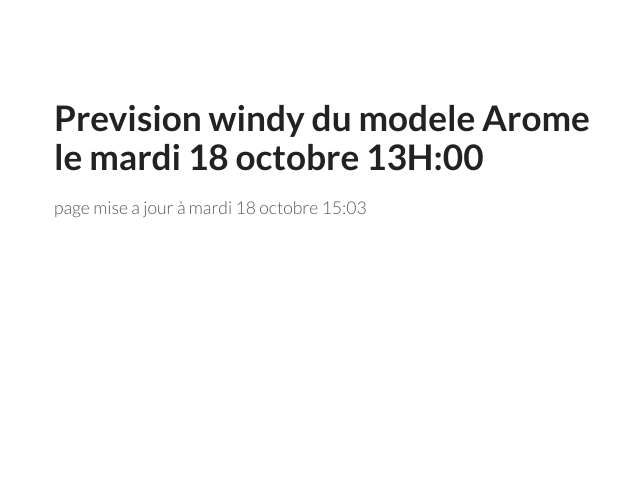
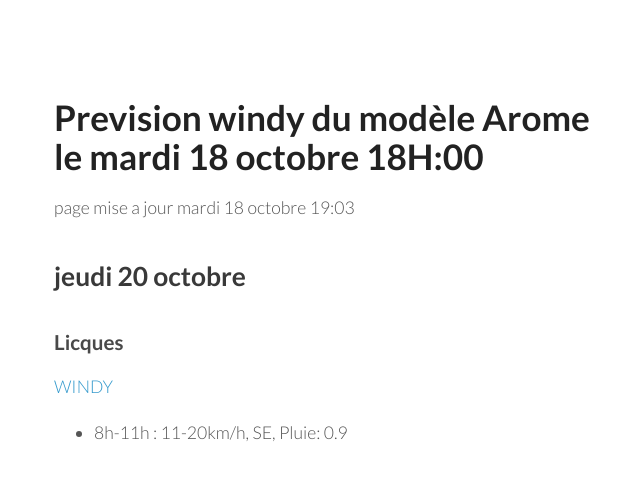
Before and after one commit to parapente-dans-le-nord/parapente-dans-le-nord.github.io, a Jekyll site: the page built from index.markdown, in a window 1280 px wide. Shown: the top 480 px of the page, without its empty margins (116-756 px from the left). Built offline with Jekyll 4.4.1, drawn with Linux system fonts in a browser that asks for light colours; our own code applies the rules of GitHub Pages for plain Markdown files.

Commit message:
update index.markdown

```diff
--- a/index.markdown
+++ b/index.markdown
@@ -3,5 +3,13 @@ layout: my-layout
 ---
 
 
-# Prevision windy du modele Arome le mardi 18 octobre 13H:00
-page mise a jour à mardi 18 octobre 15:03
+# Prevision windy du modèle Arome le mardi 18 octobre 18H:00
+page mise a jour mardi 18 octobre 19:03
+
+## jeudi 20 octobre
+
+### Licques
+
+ [WINDY](https://windy.com/50.786/1.936?50.388,1.934,8)
+
+- 8h-11h : 11-20km/h, SE, Pluie: 0.9
```
